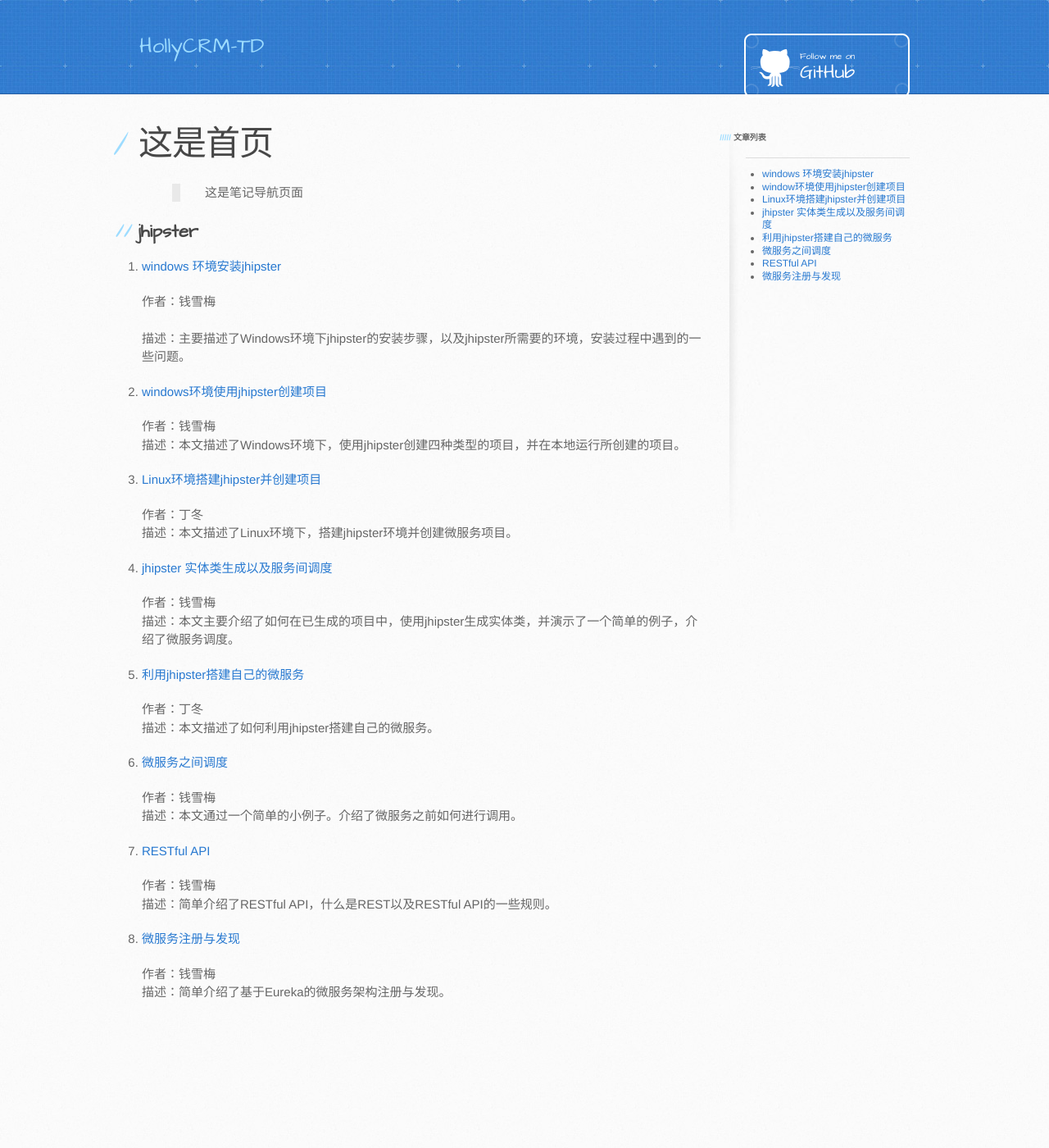
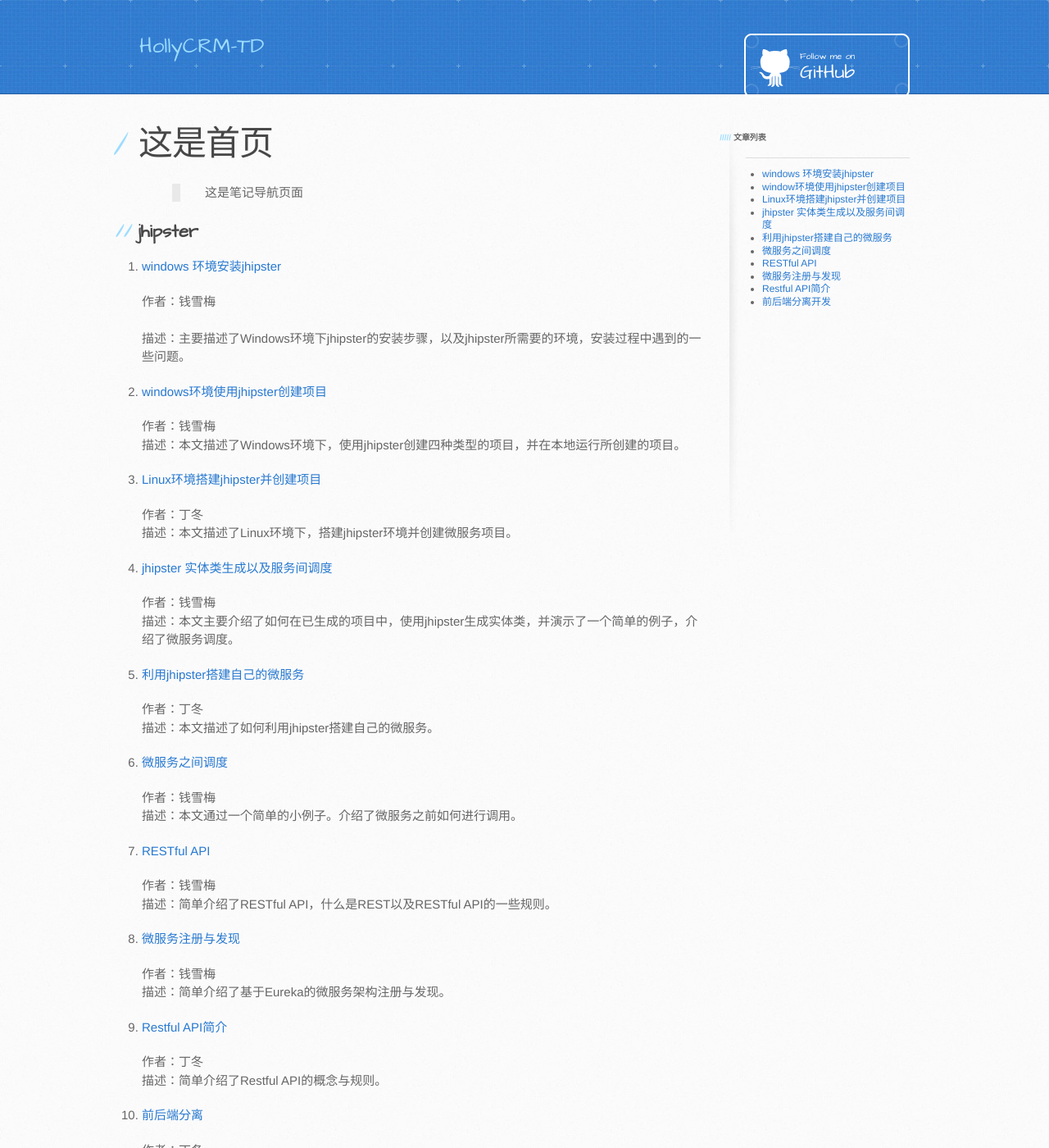
Before and after one commit to alleyz-favorite/alleyz-favorite.github.io, a Jekyll site: the page built from index.md, in a window 1280 px wide and 1400 px high. Shown: the whole window at 82% size. Built offline with Jekyll 4.4.1, drawn with Linux system fonts in a browser that asks for light colours; our own code applies the rules of GitHub Pages for plain Markdown files; some of the changed text lies outside the part shown.

Commit message:
edit the index.md

```diff
--- a/_layouts/default.html
+++ b/_layouts/default.html
@@ -44,8 +44,10 @@
             <li><a href="https://hollycrm-td.github.io/docs/jhipster/jhipster-entity.html">jhipster 实体类生成以及服务间调度</a></li>
             <li><a href="https://hollycrm-td.github.io/docs/jhipster/jhipster-microservice.html">利用jhipster搭建自己的微服务</a></li>
             <li><a href="https://hollycrm-td.github.io/docs/jhipster/micro-service.html">微服务之间调度</a></li>
-						<li><a href="https://hollycrm-td.github.io/docs/jhipster/restful-api.html">RESTful API</a></li>
+			<li><a href="https://hollycrm-td.github.io/docs/jhipster/restful-api.html">RESTful API</a></li>
             <li><a href="https://hollycrm-td.github.io/docs/jhipster/micro-service-register.html">微服务注册与发现</a></li>
+            <li><a href="https://hollycrm-td.github.io/docs/jhipster/restful-api-dd.html">Restful API简介</a></li>
+            <li><a href="https://hollycrm-td.github.io/docs/jhipster/separate-development-dd.html">前后端分离开发</a></li>
           </ul>
         </aside>
 
--- a/index.md
+++ b/index.md
@@ -45,3 +45,13 @@
 
 	作者：钱雪梅<br>
 	描述：简单介绍了基于Eureka的微服务架构注册与发现。
+
+9. [Restful API简介](./docs/jhipster/restful-api-dd.md)
+
+	作者：丁冬<br>
+	描述：简单介绍了Restful API的概念与规则。
+
+10. [前后端分离](./docs/jhipster/separate-development-dd.md)
+
+	作者：丁冬<br>
+	描述：简单介绍了前后端分离的概念与优劣势。
```
